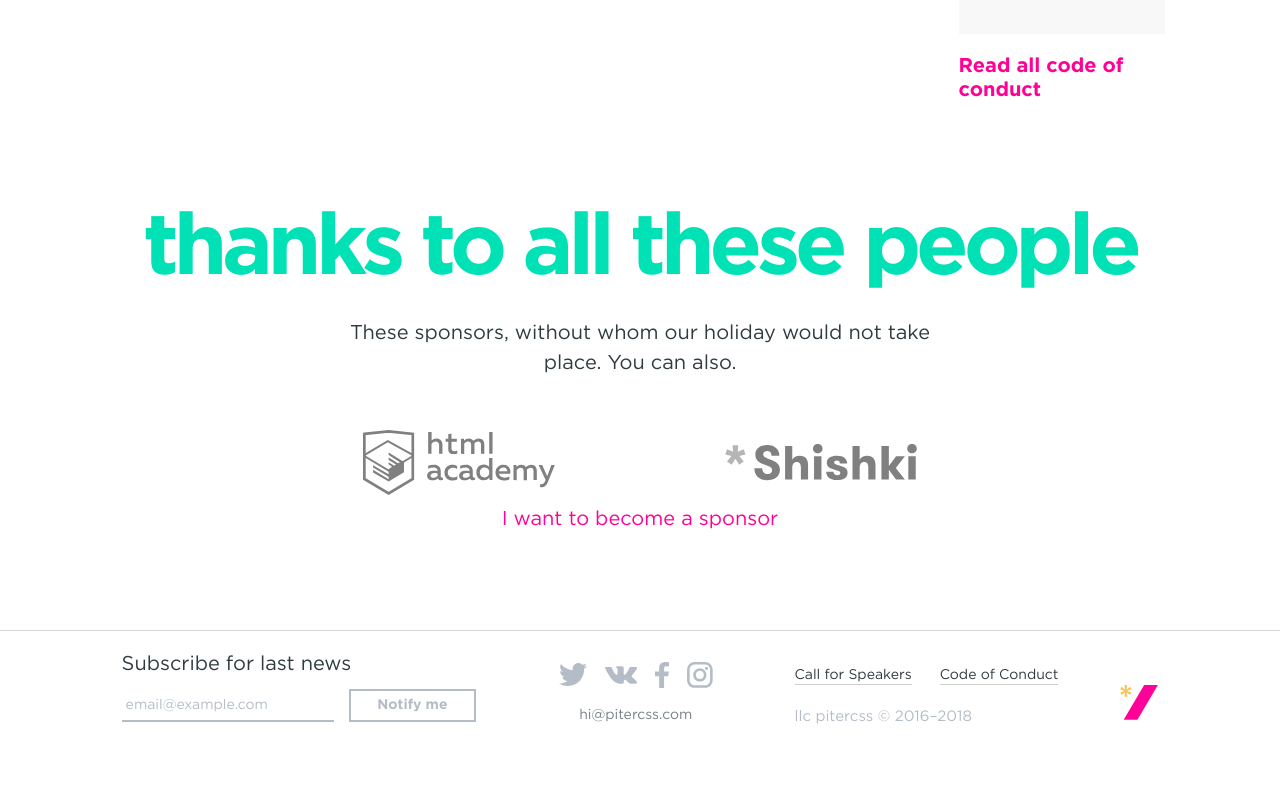
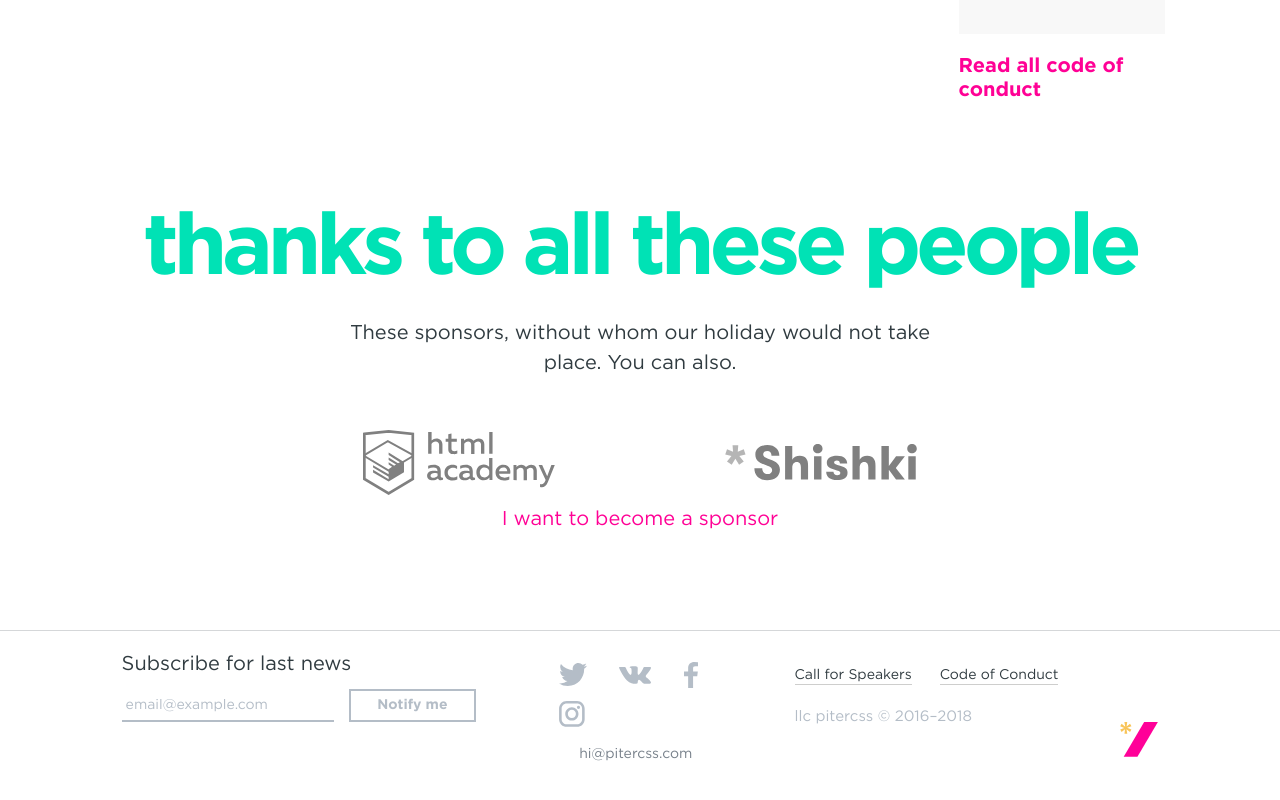
Before and after one commit to pitercss/2018-source, a website: page src/index.html in a window 1280 px wide. Shown: the part 3458-4258 px from the top of the page. Before the commit the page ends 4221 px from the top, so only its background shows below. Drawn offline with Linux system fonts and the light colour scheme; files whose address does not match are found by name.

Commit message:
Патчит проблему слипшихся иконок

```diff
--- a/src/styles/blocks/social.css
+++ b/src/styles/blocks/social.css
@@ -11,7 +11,7 @@
 .social__item {
   display: flex;
   margin-top: 2px;
-  margin-left: 15px;
+  margin-right: 15px;
 
   align-items: center;
 
@@ -61,7 +61,6 @@
 
   .social__item {
     margin-top: 13px;
-    margin-left: 0;
   }
 
   .social__item:first-child {
```
